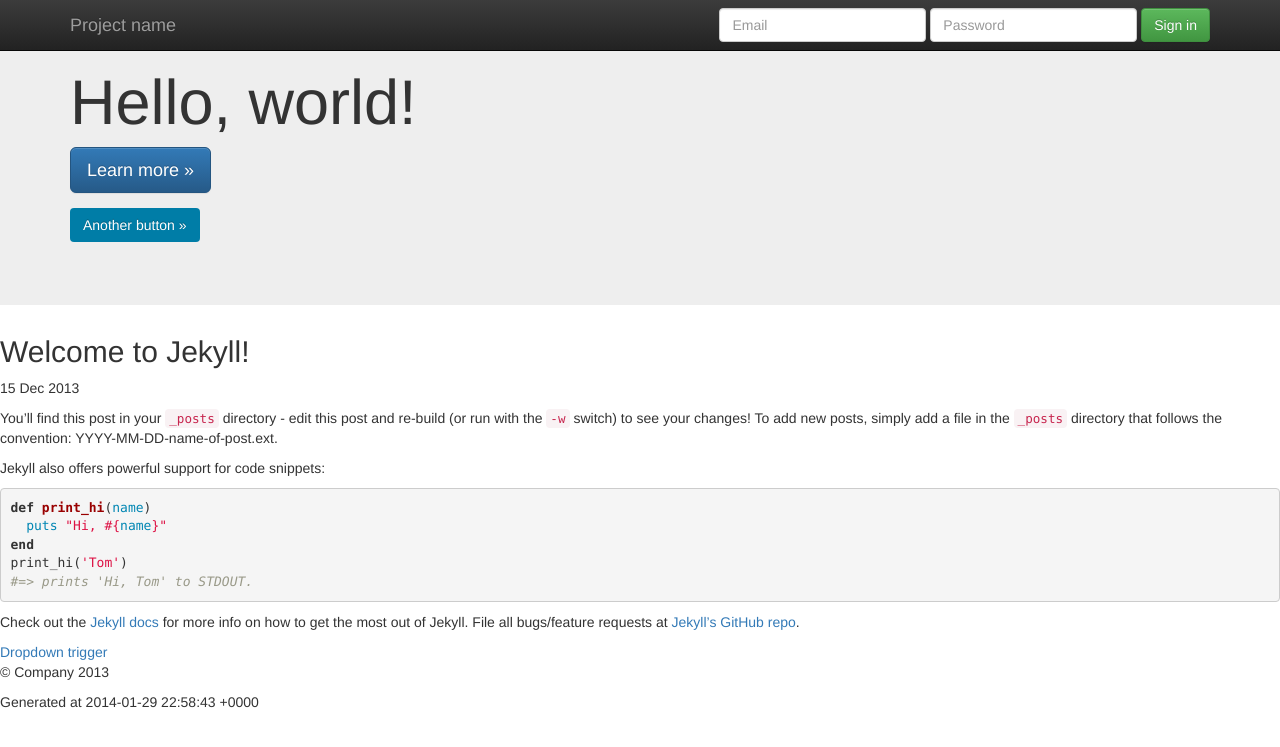
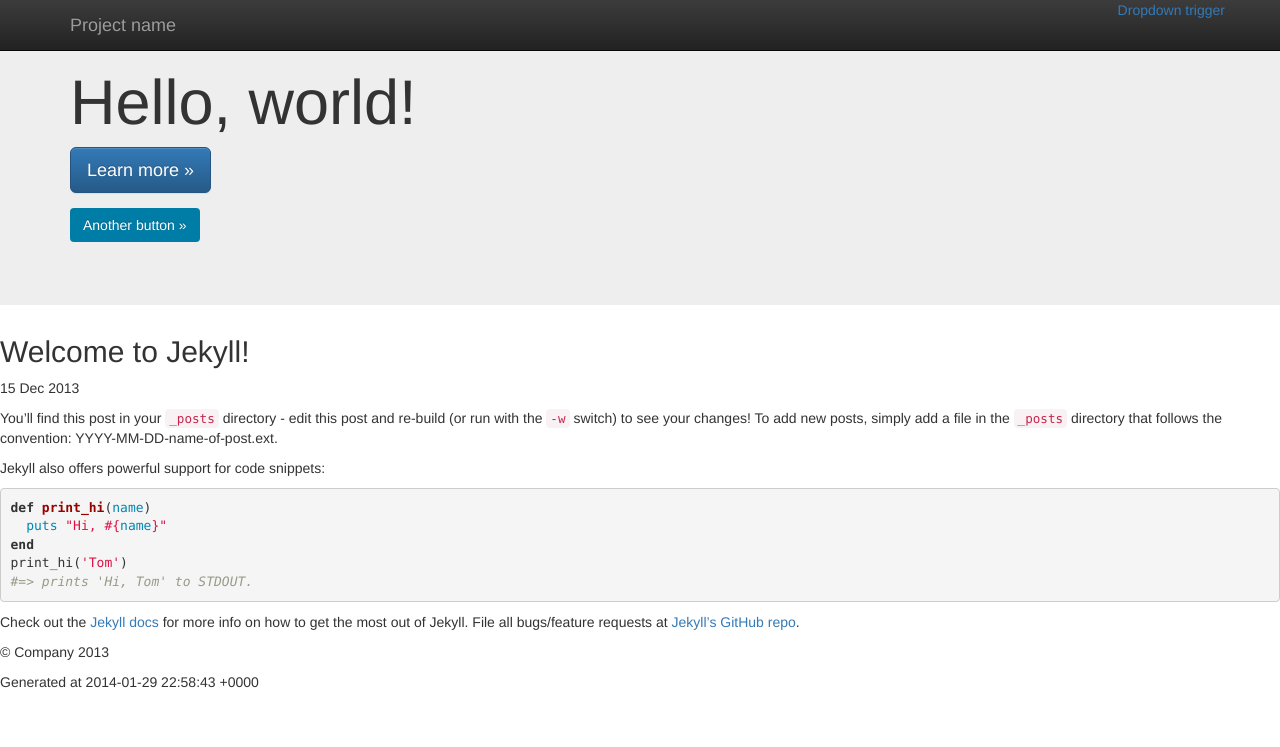
Before and after one commit to kbremner/kbremner.github.io, a Jekyll site: the page built from _posts/2013-12-15-welcome-to-jekyll.markdown, in a window 1280 px wide. Shown: the top 747 px of the page. Built offline with Jekyll 4.4.1, drawn with Linux system fonts in a browser that asks for light colours; nearby versions of some CDN libraries; Markdown is read by kramdown in place of the engine named in the settings.

Commit message:
Updated default.html

```diff
--- a/_layouts/default.html
+++ b/_layouts/default.html
@@ -31,15 +31,16 @@
           <a class="navbar-brand" href="#">Project name</a>
         </div>
         <div class="navbar-collapse collapse">
-          <form class="navbar-form navbar-right" role="form">
-            <div class="form-group">
-              <input type="text" placeholder="Email" class="form-control">
+          	<div class="dropdown navbar-right">
+              <a data-toggle="dropdown" href="#">Dropdown trigger</a>
+              <ul class="dropdown-menu" role="menu" aria-labelledby="dLabel">
+                  {% for post in site.posts %}
+                    <li>
+                      <a href="{{ post.url }}">{{ post.title }}</a>
+                    </li>
+                  {% endfor %}
+              </ul>
             </div>
-            <div class="form-group">
-              <input type="password" placeholder="Password" class="form-control">
-            </div>
-            <button type="submit" class="btn btn-success">Sign in</button>
-          </form>
         </div><!--/.navbar-collapse -->
       </div>
     </div>
@@ -56,17 +57,6 @@
 
     <div><p>{{ content }}</p></div>
 
-	<div class="dropdown">
-      <a data-toggle="dropdown" href="#">Dropdown trigger</a>
-      <ul class="dropdown-menu" role="menu" aria-labelledby="dLabel">
-          {% for post in site.posts %}
-            <li>
-              <a href="{{ post.url }}">{{ post.title }}</a>
-            </li>
-          {% endfor %}
-      </ul>
-    </div>
-
       <footer>
         <p>&copy; Company 2013</p>
         <p>Generated at {{ site.time | data_to_xmlschema }}</p>
```
